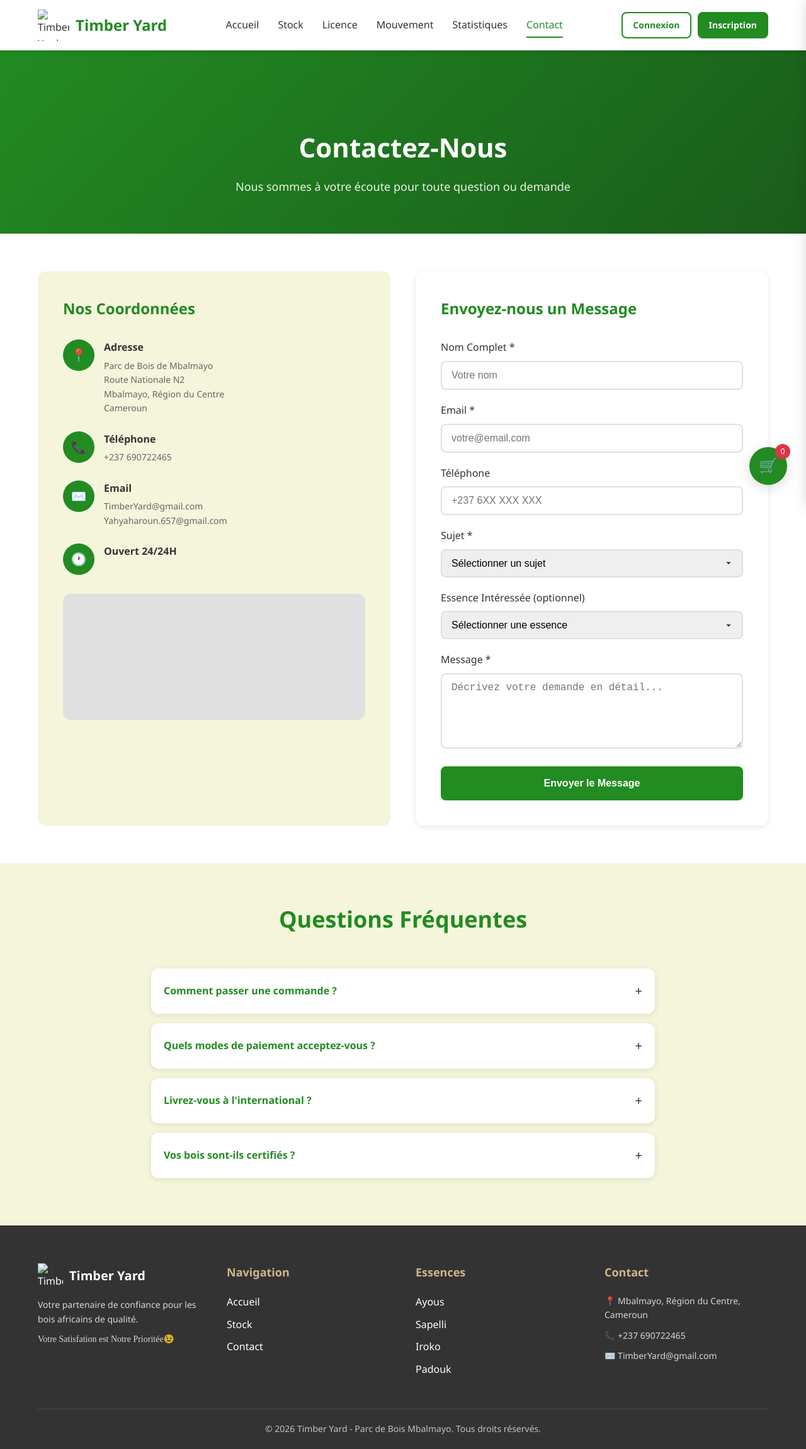
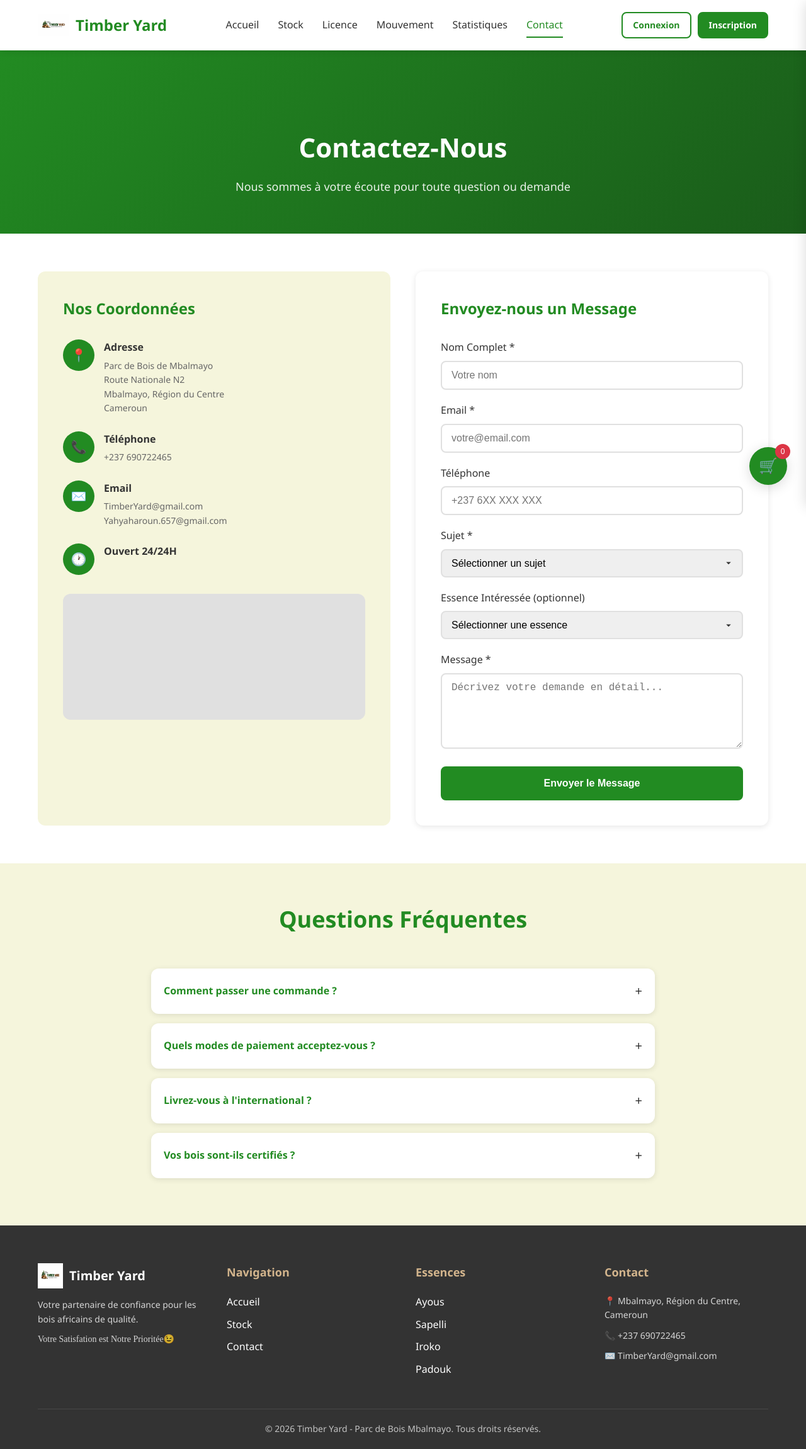
Before and after one commit to Yahyaharoun/Yahya-dev.github.io, a plain HTML site: page contact.html in a window 1280 px wide. Shown: the whole page at 63% size. Drawn offline with Linux system fonts and the light colour scheme.

Commit message:
Update logo image paths in contact.html
Signed-off-by: Yahyaharoun <yahyaharoun.657@gmail.com>

```diff
--- a/contact.html
+++ b/contact.html
@@ -3,7 +3,7 @@
 <head>
     <meta charset="UTF-8">
     <meta name="viewport" content="width=device-width, initial-scale=1.0">
-    <link rel="icon" href="assets/images/Logo-parc.png" type="image/png">
+    <link rel="icon" href="Logo-parc.png" type="image/png">
     <title>Contact - Timber Yard</title>
     <link rel="stylesheet" href="style.css">
 </head>
@@ -13,7 +13,7 @@
         <div class="container">
             <div class="logo">
                 <a href="index.html">
-                    <img src="assets/images/Logo-parc.png" alt="Timber Yard logo">
+                    <img src="Logo-parc.png" alt="Timber Yard logo">
                     <span>Timber Yard</span>
                 </a>
             </div>
@@ -229,7 +229,7 @@
             <div class="footer-grid">
                 <div class="footer-col">
                     <div class="footer-logo">
-                        <img src="assets/images/Logo-parc.png" alt="Timber Yard logo">
+                        <img src="Logo-parc.png" alt="Timber Yard logo">
                         <span>Timber Yard</span>
                     </div>
                     <p>Votre partenaire de confiance pour les bois africains de qualité.</p>
```
